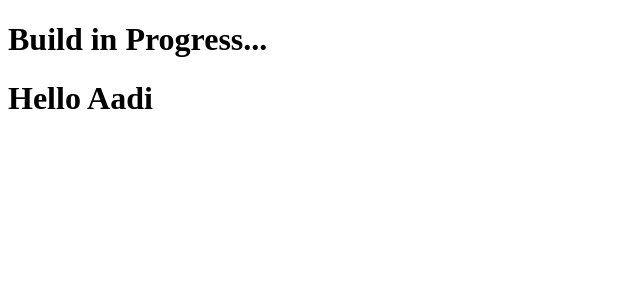
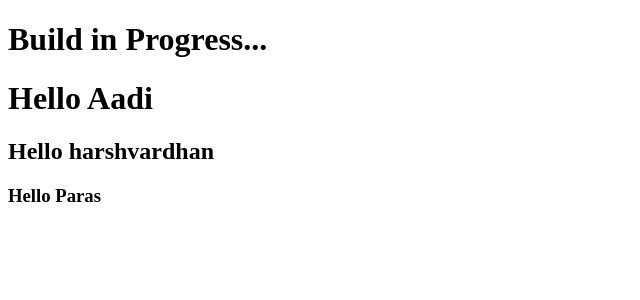
Before and after one commit to deathseeker3717/algovisualizer, a React (Vite) app: page / in a window 1280 px wide. Shown: the top 300 px of the page, without its empty margins (0-640 px from the left). Built offline with nearby package versions, Linux system fonts and the light colour scheme.

Commit message:
changes 1

```diff
--- a/src/App.jsx
+++ b/src/App.jsx
@@ -3,6 +3,8 @@ function App() {
     <>
     <h1>Build in Progress...</h1>
     <h1>Hello Aadi</h1>
+    <h2>Hello harshvardhan</h2>
+    <h3>Hello Paras</h3>
     </>
   )
 }
```
